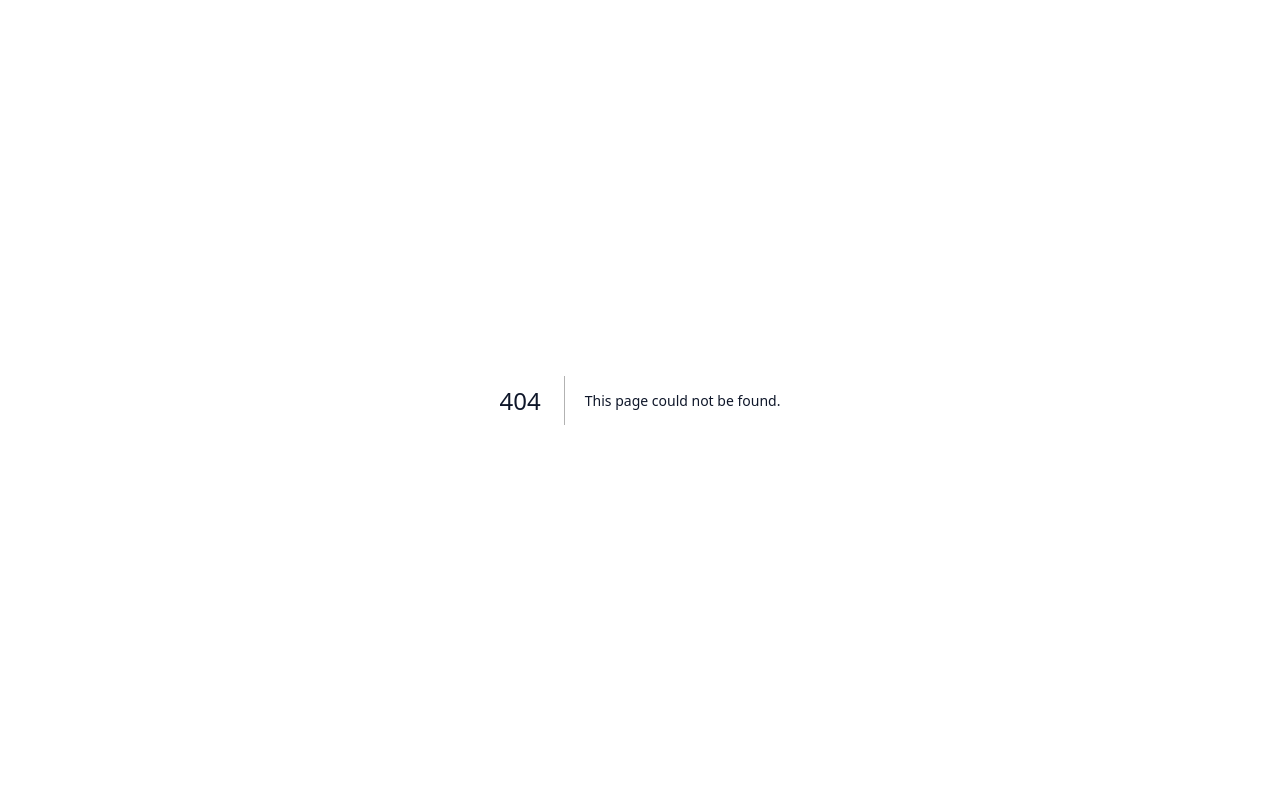
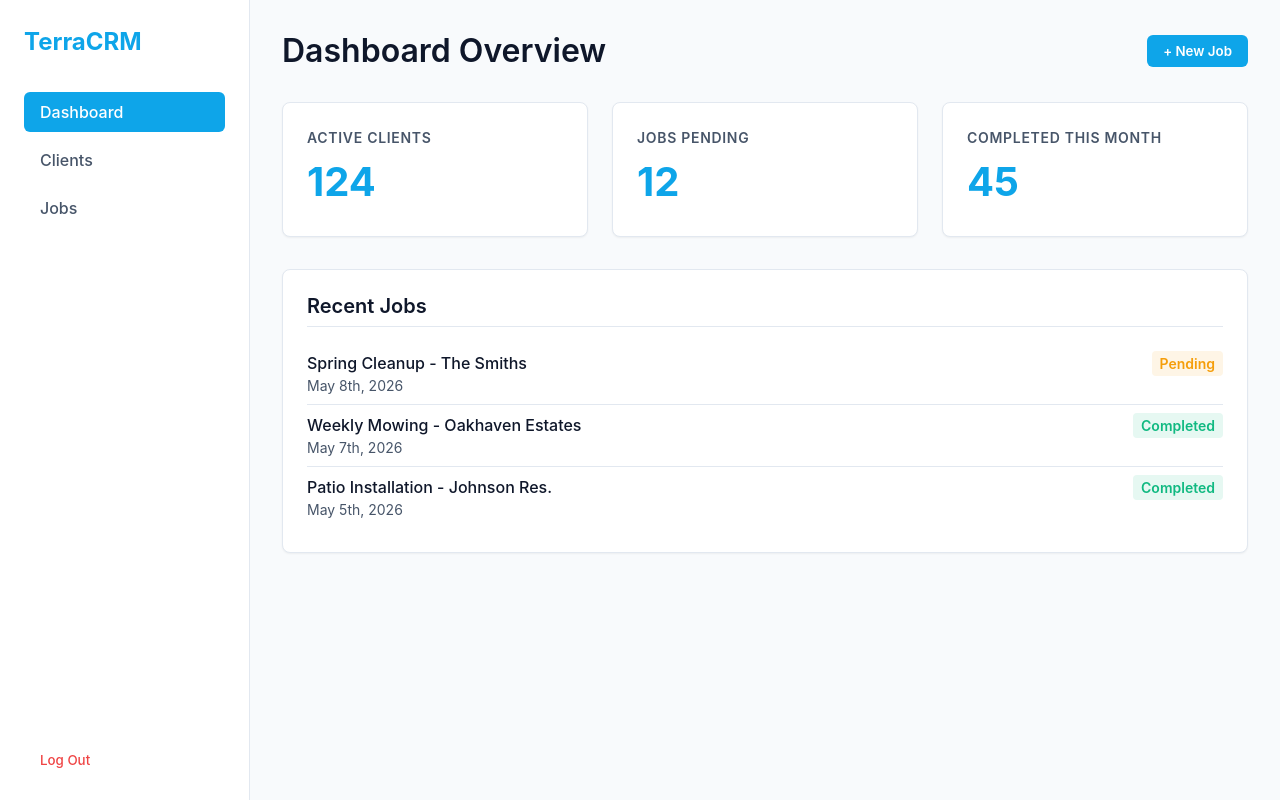
Before and after one commit to adamathia97/landscape-crm, a Next.js app: page /dashboard in a window 1280 px wide. Before the commit this address had no page. Built offline with nearby package versions, Linux system fonts and the light colour scheme.

Commit message:
feat: Add dashboard layout and overview page

```diff
--- /dev/null
+++ b/src/app/dashboard/layout.module.css
@@ -0,0 +1,73 @@
+.layout {
+  display: flex;
+  min-height: 100vh;
+  background-color: var(--color-background);
+}
+
+.sidebar {
+  width: 250px;
+  background-color: var(--color-surface);
+  border-right: 1px solid var(--color-border);
+  display: flex;
+  flex-direction: column;
+  padding: var(--spacing-lg);
+  position: sticky;
+  top: 0;
+  height: 100vh;
+}
+
+.logo {
+  font-size: 1.5rem;
+  font-weight: 700;
+  color: var(--color-primary);
+  margin-bottom: var(--spacing-xl);
+  text-decoration: none;
+}
+
+.nav {
+  display: flex;
+  flex-direction: column;
+  gap: var(--spacing-sm);
+  flex: 1;
+}
+
+.navLink {
+  padding: var(--spacing-sm) var(--spacing-md);
+  border-radius: var(--radius-md);
+  color: var(--color-text-secondary);
+  text-decoration: none;
+  font-weight: 500;
+  transition: all 0.2s ease;
+}
+
+.navLink:hover {
+  background-color: var(--color-background);
+  color: var(--color-primary);
+}
+
+.navLinkActive {
+  background-color: var(--color-primary);
+  color: white;
+}
+
+.navLinkActive:hover {
+  background-color: var(--color-primary-hover);
+  color: white;
+}
+
+.logout {
+  margin-top: auto;
+  color: var(--color-danger);
+}
+
+.logout:hover {
+  background-color: #fee2e2;
+  color: var(--color-danger);
+}
+
+.mainContent {
+  flex: 1;
+  padding: var(--spacing-xl);
+  max-width: 1200px;
+  margin: 0 auto;
+}
--- /dev/null
+++ b/src/app/dashboard/layout.tsx
@@ -0,0 +1,43 @@
+"use client";
+
+import Link from "next/link";
+import { usePathname } from "next/navigation";
+import styles from "./layout.module.css";
+
+export default function DashboardLayout({ children }: { children: React.ReactNode }) {
+  const pathname = usePathname();
+
+  const links = [
+    { href: "/dashboard", label: "Dashboard" },
+    { href: "/dashboard/clients", label: "Clients" },
+    { href: "/dashboard/jobs", label: "Jobs" },
+  ];
+
+  return (
+    <div className={styles.layout}>
+      <aside className={styles.sidebar}>
+        <Link href="/" className={styles.logo}>
+          TerraCRM
+        </Link>
+        <nav className={styles.nav}>
+          {links.map((link) => {
+            const isActive = pathname === link.href;
+            return (
+              <Link
+                key={link.href}
+                href={link.href}
+                className={`${styles.navLink} ${isActive ? styles.navLinkActive : ""}`}
+              >
+                {link.label}
+              </Link>
+            );
+          })}
+        </nav>
+        <button className={`${styles.navLink} ${styles.logout}`} style={{ textAlign: "left", background: "none", border: "none", cursor: "pointer" }}>
+          Log Out
+        </button>
+      </aside>
+      <main className={styles.mainContent}>{children}</main>
+    </div>
+  );
+}
--- /dev/null
+++ b/src/app/dashboard/page.module.css
@@ -0,0 +1,92 @@
+.pageHeader {
+  display: flex;
+  justify-content: space-between;
+  align-items: center;
+  margin-bottom: var(--spacing-xl);
+}
+
+.title {
+  font-size: 2rem;
+  color: var(--color-text-primary);
+}
+
+.statsGrid {
+  display: grid;
+  grid-template-columns: repeat(auto-fit, minmax(250px, 1fr));
+  gap: var(--spacing-lg);
+  margin-bottom: var(--spacing-xl);
+}
+
+.statCard {
+  background-color: var(--color-surface);
+  padding: var(--spacing-lg);
+  border-radius: var(--radius-lg);
+  border: 1px solid var(--color-border);
+  box-shadow: var(--shadow-sm);
+  display: flex;
+  flex-direction: column;
+}
+
+.statLabel {
+  color: var(--color-text-secondary);
+  font-size: 0.875rem;
+  text-transform: uppercase;
+  letter-spacing: 0.05em;
+  font-weight: 600;
+  margin-bottom: var(--spacing-xs);
+}
+
+.statValue {
+  font-size: 2.5rem;
+  font-weight: 700;
+  color: var(--color-primary);
+}
+
+.recentSection {
+  background-color: var(--color-surface);
+  border-radius: var(--radius-lg);
+  border: 1px solid var(--color-border);
+  padding: var(--spacing-lg);
+  box-shadow: var(--shadow-sm);
+}
+
+.recentTitle {
+  font-size: 1.25rem;
+  margin-bottom: var(--spacing-md);
+  color: var(--color-text-primary);
+  border-bottom: 1px solid var(--color-border);
+  padding-bottom: var(--spacing-sm);
+}
+
+.list {
+  list-style: none;
+}
+
+.listItem {
+  display: flex;
+  justify-content: space-between;
+  padding: var(--spacing-sm) 0;
+  border-bottom: 1px solid var(--color-border);
+}
+
+.listItem:last-child {
+  border-bottom: none;
+}
+
+.itemName {
+  font-weight: 500;
+}
+
+.itemStatus {
+  color: var(--color-success);
+  font-size: 0.875rem;
+  font-weight: 600;
+  background: rgba(16, 185, 129, 0.1);
+  padding: 0.25rem 0.5rem;
+  border-radius: var(--radius-sm);
+}
+
+.itemStatusPending {
+  color: var(--color-warning);
+  background: rgba(245, 158, 11, 0.1);
+}
--- /dev/null
+++ b/src/app/dashboard/page.tsx
@@ -0,0 +1,70 @@
+import styles from "./page.module.css";
+
+export default function Dashboard() {
+  return (
+    <div>
+      <div className={styles.pageHeader}>
+        <h1 className={styles.title}>Dashboard Overview</h1>
+        <button className="button" style={{
+          padding: "0.5rem 1rem",
+          backgroundColor: "var(--color-primary)",
+          color: "white",
+          border: "none",
+          borderRadius: "var(--radius-md)",
+          fontWeight: 600,
+          cursor: "pointer"
+        }}>
+          + New Job
+        </button>
+      </div>
+
+      <div className={styles.statsGrid}>
+        <div className={styles.statCard}>
+          <span className={styles.statLabel}>Active Clients</span>
+          <span className={styles.statValue}>124</span>
+        </div>
+        <div className={styles.statCard}>
+          <span className={styles.statLabel}>Jobs Pending</span>
+          <span className={styles.statValue}>12</span>
+        </div>
+        <div className={styles.statCard}>
+          <span className={styles.statLabel}>Completed This Month</span>
+          <span className={styles.statValue}>45</span>
+        </div>
+      </div>
+
+      <div className={styles.recentSection}>
+        <h2 className={styles.recentTitle}>Recent Jobs</h2>
+        <ul className={styles.list}>
+          <li className={styles.listItem}>
+            <div>
+              <div className={styles.itemName}>Spring Cleanup - The Smiths</div>
+              <div style={{ color: "var(--color-text-secondary)", fontSize: "0.875rem" }}>May 8th, 2026</div>
+            </div>
+            <div>
+              <span className={`${styles.itemStatus} ${styles.itemStatusPending}`}>Pending</span>
+            </div>
+          </li>
+          <li className={styles.listItem}>
+            <div>
+              <div className={styles.itemName}>Weekly Mowing - Oakhaven Estates</div>
+              <div style={{ color: "var(--color-text-secondary)", fontSize: "0.875rem" }}>May 7th, 2026</div>
+            </div>
+            <div>
+              <span className={styles.itemStatus}>Completed</span>
+            </div>
+          </li>
+          <li className={styles.listItem}>
+            <div>
+              <div className={styles.itemName}>Patio Installation - Johnson Res.</div>
+              <div style={{ color: "var(--color-text-secondary)", fontSize: "0.875rem" }}>May 5th, 2026</div>
+            </div>
+            <div>
+              <span className={styles.itemStatus}>Completed</span>
+            </div>
+          </li>
+        </ul>
+      </div>
+    </div>
+  );
+}
```
